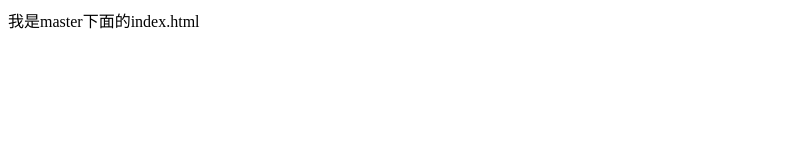
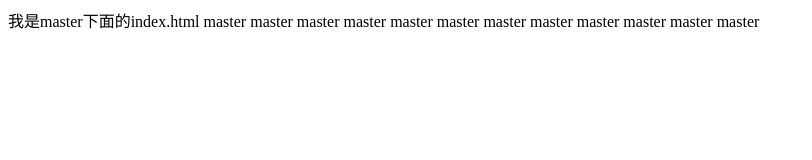
Before and after one commit to sunqianqian03/sunqianqian03.github.io, a plain HTML site: page index.html in a window 1280 px wide. Shown: the whole page, without its empty margins (0-812 px from the left). Drawn offline with Linux system fonts and the light colour scheme.

Commit message:
我是index下面的第二次修改

```diff
--- a/index.html
+++ b/index.html
@@ -7,5 +7,17 @@
 </head>
 <body>
     我是master下面的index.html
+    master
+    master
+    master
+    master
+    master
+    master
+    master
+    master
+    master
+    master
+    master
+    master
 </body>
 </html>
```
